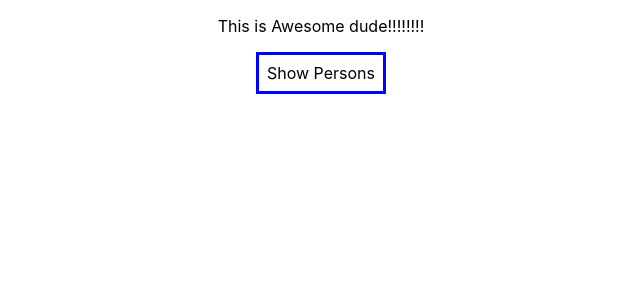
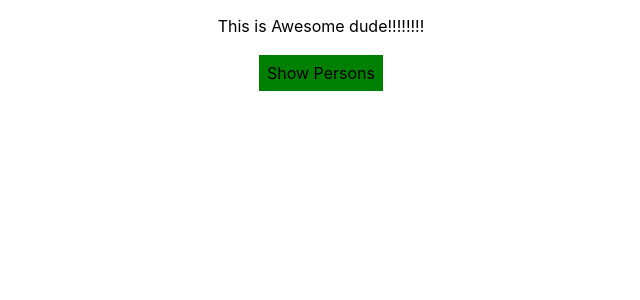
Before and after one commit to SaravananVijayamuthu/ReactJSMax, a React (Create React App) app: page / in a window 1280 px wide. Shown: the top 300 px of the page, without its empty margins (319-959 px from the left). Built offline with nearby package versions, Linux system fonts and the light colour scheme.

Commit message:
Btn dynamic bg change

```diff
--- a/src/App.js
+++ b/src/App.js
@@ -12,9 +12,10 @@ class App extends Component {
 		],
 		showState: false
 	};
+
 	onNameChanged = (event, id) => {
 		const personIndex = this.state.persons.findIndex((p) => {
-			return (p.id === id);
+			return p.id === id;
 		});
 		const person = {
 			...this.state.persons[personIndex]
@@ -24,6 +25,7 @@ class App extends Component {
 		persons[personIndex] = person;
 		this.setState({ persons: persons });
 	};
+
 	deletePersonHandler = (personIndex) => {
 		// const persons = this.state.persons;
 		const persons = [ ...this.state.persons ];
@@ -38,9 +40,9 @@ class App extends Component {
 
 	render() {
 		const btnStyle = {
-			backgroundColor: 'white',
+			backgroundColor: 'green',
 			font: 'inherit',
-			border: '3px solid blue',
+			border: '3px solid white',
 			padding: '8px'
 		};
 
@@ -61,7 +63,9 @@ class App extends Component {
 					})}
 				</div>
 			);
+			btnStyle.backgroundColor = 'red';
 		}
+
 		return (
 			<div className="App">
 				{/* <header className="App-header"> */}
```
Also changed, not shown: 1 other file (tests, documents, lock files or other folders).
